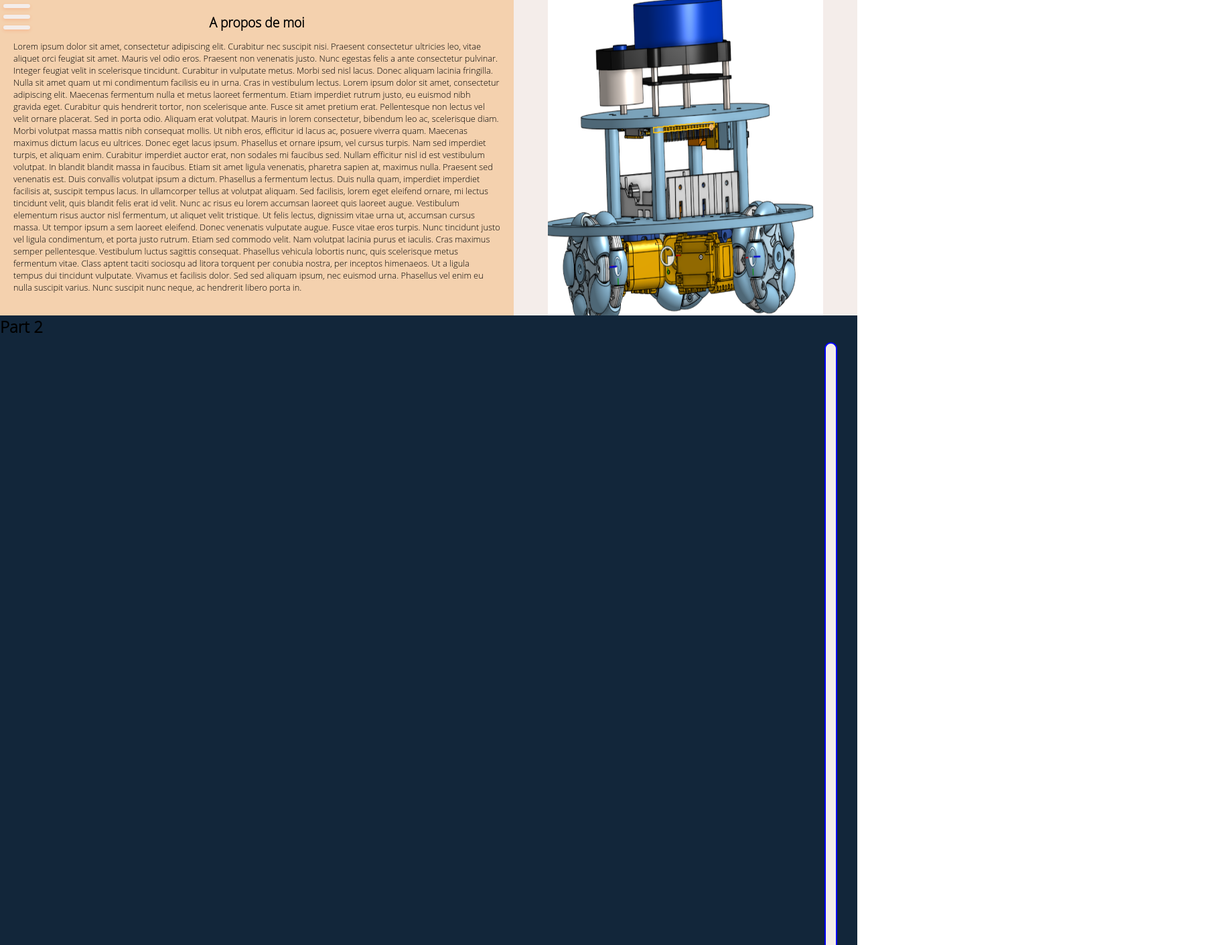
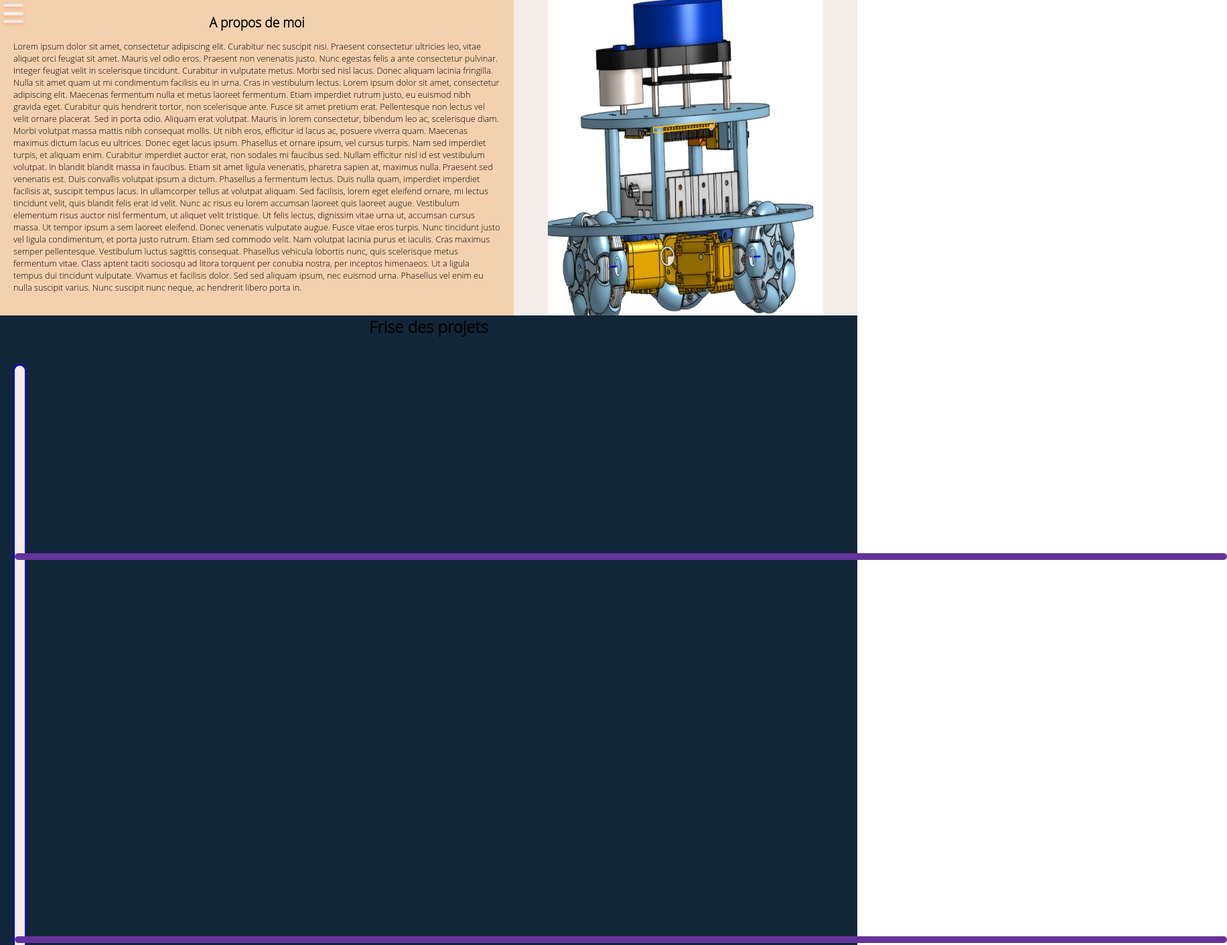
Before and after one commit to FisioG/FisioG.github.io, a plain HTML site: page saePPP.html in a window 1280 px wide. Shown: the top 1411 px of the page at 67% size, 1832 px wide, since content can reach past the window. Drawn offline with Linux system fonts and the light colour scheme.

Commit message:
ajout apparition scroll pété #todo animation

```diff
--- /dev/null
+++ b/frise.css
@@ -0,0 +1,29 @@
+.bulle {
+    background-color: rebeccapurple;
+    width: 10px;
+    padding-right: 1800px;
+    height: 10px;
+    border-radius: 15px;
+    z-index: 20;
+}
+
+#frise {
+    display: flex;
+    flex-direction: column;
+    justify-content: space-around;
+    width: 15px;
+    border: 2px solid blue;
+    background-color: #f4edea;
+    min-height: 4000px;
+    height: max-content ;
+    border-radius: 5rem;
+
+}
+
+#friseSup {
+    position: relative;
+    left: 20px;
+    margin-top: 40px;
+    margin-right: 30px;
+    margin-bottom: 40px;
+}
--- a/saePPP.css
+++ b/saePPP.css
@@ -11,7 +11,7 @@ body {
     background-color: #102335;
     height: max-content;
     width: 10vw;
-    min-width: 50px;
+    min-width: 100px;
     min-height: 100px;
     left : -20vw;
     border-bottom-right-radius: 15px;
@@ -36,41 +36,42 @@ body {
     margin: 0;
 }
 
+
 .menu-btn {
     z-index: 10;
     position: absolute;
     display: flex;
     justify-content: center;
     align-items: center;
-    width: 50px;
-    height: 50px;
+    width: 40px;
+    height: 40px;
     cursor: pointer;
     transition: all .5s ease-in-out;
   }
   .menu-btn__burger {
-    width: 40px;
-    height: 6px;
+    width: 30px;
+    height: 5px;
     background: #f4edea;
     border-radius: 5px;
-    box-shadow: 0 2px 5px rgba(255,101,47,.2);
-    transition: all .5s ease-in-out;
+    box-shadow: 0 2px 5px rgba(255,101,47,.4);
+    transition: all .45s ease-in-out;
   }
   .menu-btn__burger::before,
   .menu-btn__burger::after {
     content: '';
     position: absolute;
-    width: 40px;
-    height: 6px;
+    width: 30px;
+    height: 4px;
     background: #f4edea;
     border-radius: 5px;
-    box-shadow: 0 2px 5px rgba(255,101,47,.2);
-    transition: all .5s ease-in-out;
+    box-shadow: 0 2px 5px rgba(255,101,47,.4);
+    transition: all .45s ease-in-out;
   }
   .menu-btn__burger::before {
-    transform: translateY(-16px);
+    transform: translateY(-12px);
   }
   .menu-btn__burger::after {
-    transform: translateY(16px);
+    transform: translateY(12px);
   }
   /* ANIMATION */
   .menu-btn.open .menu-btn__burger {
@@ -80,14 +81,13 @@ body {
   }
   .menu-btn.open .menu-btn__burger::before {
     transform: rotate(45deg) translate(35px, -35px);
+    box-shadow: none;
   }
   .menu-btn.open .menu-btn__burger::after {
     transform: rotate(-45deg) translate(35px, 35px);
+    box-shadow: none;
   }
 
-#P2 img {
-    visibility: hidden;
-}
 
 h1 {
     text-align: center;
@@ -137,15 +137,8 @@ footer {
     background-color: #12263a;
     width: 100%;
     height: max-content;
-    display: flex;
-    justify-content: space-between;
-}
-#friseSup {
-    display: flex;
-    justify-content: flex-end;
-    margin-top: 40px;
-    margin-right: 30px;
-    margin-bottom: 40px;
+
+
 }
 
 footer {
@@ -153,12 +146,3 @@ footer {
     display: flex;
     justify-content: space-evenly;
 }
-
-#frise {
-    width: 15px;
-    border: 2px solid blue;
-    background-color: #f4edea;
-    height: 1000px;
-    border-radius: 5rem;
-
-}
--- a/saePPP.html
+++ b/saePPP.html
@@ -8,6 +8,7 @@
         <meta name="description" content="">
         <meta name="viewport" content="width=device-width, initial-scale=1">
         <link rel="stylesheet" href="saePPP.css">
+        <link rel="stylesheet" href="frise.css">
         <script>
             function ouvrir() {
                 var divliens = document.getElementById("liensSlide");
@@ -33,15 +34,32 @@
 
             }
             window.onscroll = function(e) {
-            if(this.oldScroll > this.scrollY) {
-                document.getElementById("image").style.visibility = 'visible';
-                }
-            else {
-                document.getElementById("image").style.visibility = 'hidden';
-            }
-            this.oldScroll = this.scrollY;
+                const elts = document.querySelectorAll(".bulle");
+                Array.from(elts).forEach((element,index) =>
+                {
+                    var positions = elementPosition(element);
+
+                    if(this.scrollY >= (positions.clientY-50) && this.scrollY <= positions.clientY+element.offsetHeight+50)
+                    {
+                        console.log(element.offsetHeight + 'Taille du elt');
+                        console.log(positions.clientY + 'position de lelt');
+                        element.style.paddingTop = '400px';
+                    }
+                    else {
+                        element.style.paddingTop = '0px';
+                    }
+                })
             }
 
+            function elementPosition (a) {
+            var b = a.getBoundingClientRect();
+            return {
+                clientX: a.offsetLeft,
+                clientY: a.offsetTop,
+                viewportX: (b.x || b.left),
+                viewportY: (b.y || b.top)
+            }
+            }
 
             function fermer() {
                 var burgerSlide = document.getElementById("menuSlide");
@@ -120,10 +138,18 @@
             </div>
         </section>
         <section class="decoupage" id="P2">
-            <h1>Part 2</h1>
+            <h1>Frise des projets</h1>
             <div id="friseSup">
                 <div id="frise">
+                    <div class="bulle"></div>
+                    <div class="bulle"></div>
+                    <div class="bulle"></div>
+                    <div class="bulle"></div>
+                    <div class="bulle"></div>
+                    <div class="bulle"></div>
+                    <div class="bulle"></div>
                 </div>
+
             </div>
 
         </section>
```
